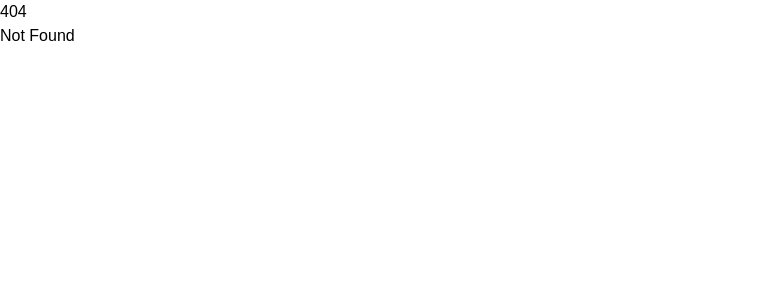
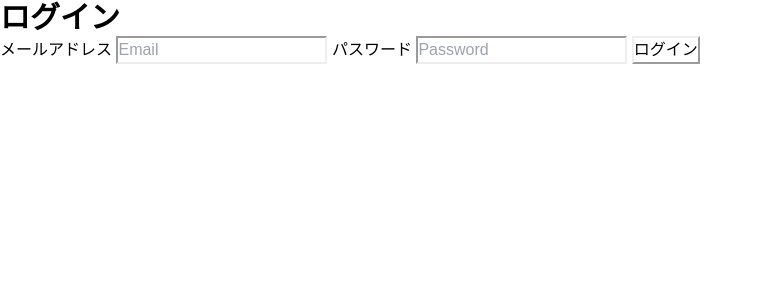
Before and after one commit to tsuchiya-yu/sample_svelte, a SvelteKit app in the folder sample_svelte/: page /login in a window 1280 px wide. Before the commit this address had no page. Shown: the top 300 px of the page, without its empty margins (0-763 px from the left). Built offline with nearby package versions, Linux system fonts and the light colour scheme.

Commit message:
add ログイン画面+mutation呼び出しhttp://localhost:5173/login

```diff
--- a/sample_svelte/src/graphql/generated.ts
+++ b/sample_svelte/src/graphql/generated.ts
@@ -106,6 +106,7 @@ export type NestedStringFilter = {
 export type Query = {
   __typename?: 'Query';
   dummyUser?: Maybe<User>;
+  isUserLoggedIn: Scalars['Boolean']['output'];
   siteUpdate?: Maybe<SiteUpdates>;
   siteUpdates?: Maybe<Array<Maybe<SiteUpdates>>>;
   user?: Maybe<User>;
@@ -261,7 +262,7 @@ export const GetSiteUpdateDoc = gql`
   }
 }
     `;
-  export const all_siteUpdates = (
+export const all_siteUpdates = (
             options: Omit<
               WatchQueryOptions<All_SiteUpdatesQueryVariables>,
               "query"
@@ -269,7 +270,7 @@ export const GetSiteUpdateDoc = gql`
           ): Readable<
             ApolloQueryResult<All_SiteUpdatesQuery> & {
               query: ObservableQuery<
-                All_SiteUpdatesQuery,
+              All_SiteUpdatesQuery,
                 All_SiteUpdatesQueryVariables
               >;
             }
@@ -281,7 +282,7 @@ export const GetSiteUpdateDoc = gql`
             var result = readable<
               ApolloQueryResult<All_SiteUpdatesQuery> & {
                 query: ObservableQuery<
-                  All_SiteUpdatesQuery,
+                All_SiteUpdatesQuery,
                   All_SiteUpdatesQueryVariables
                 >;
               }
--- /dev/null
+++ b/sample_svelte/src/routes/login/+page.svelte
@@ -0,0 +1,45 @@
+<script lang="ts">
+import { gql } from 'graphql-tag';
+import client from '../../../lib/graphql/apollo';
+import { browser } from '$app/environment';
+import { goto } from '$app/navigation';
+
+let email = '';
+let password = '';
+
+  // TODO:このmutationは共通化したい
+  const SIGN_IN = gql`
+    mutation SignIn($email: String!, $password: String!) {
+      signIn(data: { email: $email, password: $password }) {
+        token
+      }
+    }
+  `;
+
+  async function handleLogin() {
+    try {
+      const { data } = await client.mutate({
+        mutation: SIGN_IN,
+        variables: { email, password },
+      });
+      if (data.signIn.token) {
+        console.log('ログイン成功:', data.signIn.token);
+        // TODO:ログイン後の処理
+        // ・ローカルストレージにトークンを保存
+        // ・マイペにリダイレクト
+        goto('/');
+      }
+    } catch (error) {
+      console.error('ログインエラー:', error);
+    }
+  }
+</script>
+
+<form on:submit|preventDefault={handleLogin}>
+    <h1 class="text-3xl font-bold">ログイン</h1>
+    <label for='email'>メールアドレス</label>
+    <input id='email' type="email" bind:value={email} placeholder="Email">
+    <label for='password'>パスワード</label>
+    <input id='password' type="password" bind:value={password} placeholder="Password">
+    <button type="submit">ログイン</button>
+</form>
--- a/sample_svelte/src/routes/updates/[updateId]/+page.svelte
+++ b/sample_svelte/src/routes/updates/[updateId]/+page.svelte
@@ -1,6 +1,5 @@
 <script lang="ts">
     import { onMount } from 'svelte';
-    import { goto } from '$app/navigation';
     import { page } from '$app/stores';
     import { siteUpdatesStore } from '$lib/store';
     import { formatDate } from '$lib/helpers';
```
Also changed, not shown: sample_svelte/src/graphql/users.gql (added, +47 -0 lines).
